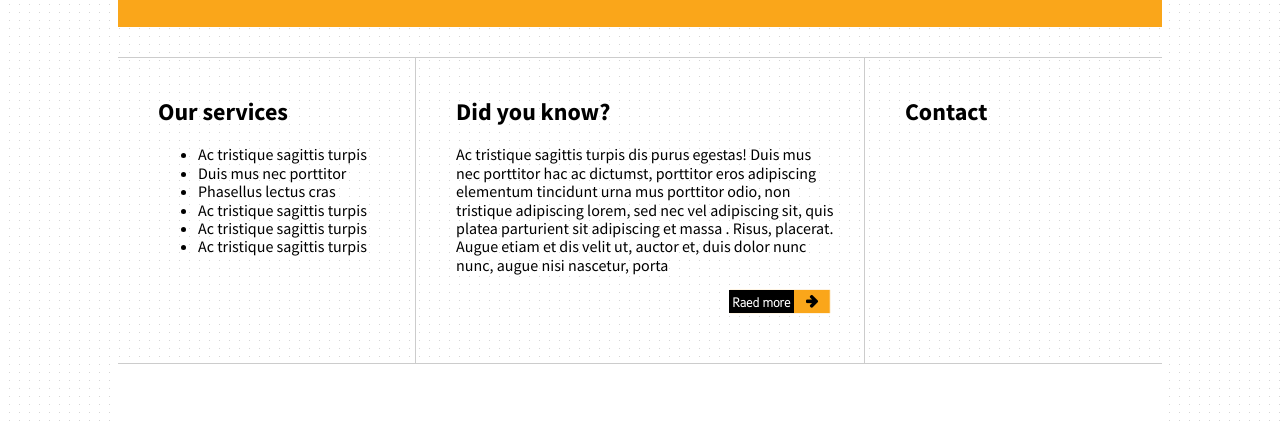
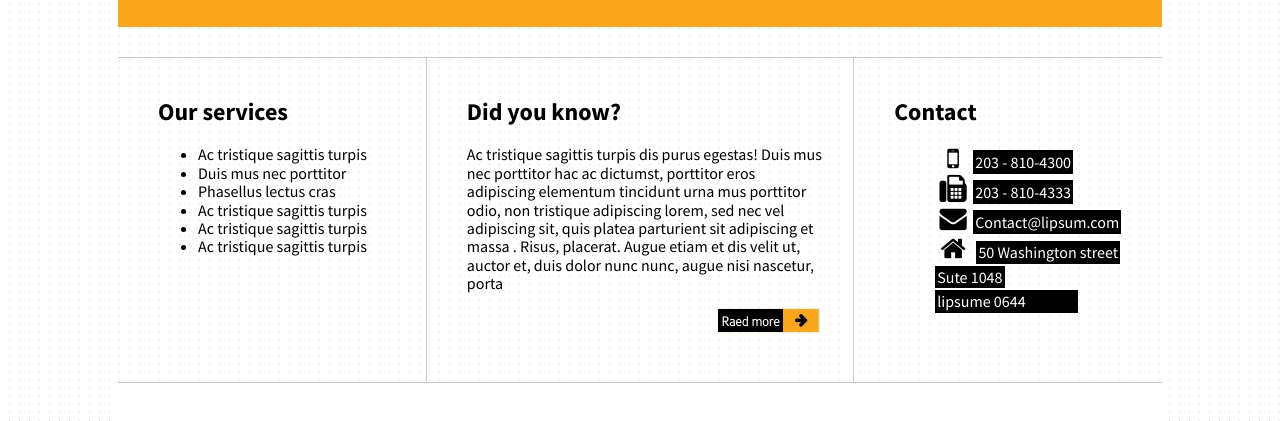
Before and after one commit to Andrey-Zhiryakov/Frontend-course, a plain HTML site: page rwd/index.html in a window 1280 px wide. Shown: the part 683-1104 px from the top of the page. Drawn offline with nearby package versions, Linux system fonts and the light colour scheme.

Commit message:
add icons to contact ul

```diff
--- a/rwd/css/style.css
+++ b/rwd/css/style.css
@@ -235,7 +235,6 @@ a {
 
 .video-box {
   position: relative;
-  /*border: 1px solid red;*/
 }
 
 .video-box video {
@@ -319,7 +318,7 @@ a {
   padding: 20px 30px 50px 40px;
   position: relative;
   flex-basis: 1px;
-  flex-grow: 3;
+  flex-grow: 2;
   border: 1px solid #ccc;
   border-left: none;
 }
@@ -329,5 +328,45 @@ a {
 }
 
 .about-box.did-you-know{
-  flex-grow: 5;
+  flex-grow:3;
 }
+
+.contact-list {
+  margin: 0;
+  display: block;
+  list-style: none;
+}
+
+.contact-list > li {
+  display: inline-block;
+  height: 30px;
+}
+
+.contact-list span {
+  margin: 1px;
+  padding: 2px;
+  color: white;
+  background-color: black;
+}
+
+.contact-list li[class*="icon"]:before {
+  font-size: 1.7rem;
+}
+
+li.address span {
+  display: inline-block;
+}
+
+.addr1 {
+  /*margin-right: 20px;*/
+}
+
+.addr2 {
+  margin-left: 100px;
+  /*padding-left: 110px;*/
+  /*margin-right: 40px;*/
+}
+
+.addr3 {
+  width: 70%;
+}
--- a/rwd/index.html
+++ b/rwd/index.html
@@ -93,6 +93,16 @@
         </div>
         <div class="about-box contact">
           <h2><span>Contact</span></h2>
+          <ul class="contact-list">
+            <li class="mobile icon-mobile"><span>203 - 810-4300</span></li>
+            <li class="fax icon-fax"><span>203 - 810-4333</span></li>
+            <li class="email icon-mail-alt"><span>Contact@lipsum.com</span></li>
+            <li class="address icon-home">
+              <span class="addr1">50 Washington street</span>
+              <span class="addr2">Sute 1048</span>
+              <span class="addr3">lipsume  0644</span>
+            </li>
+          </ul>
         </div>
       </section>
       <section class="our-clients"></section>
```
